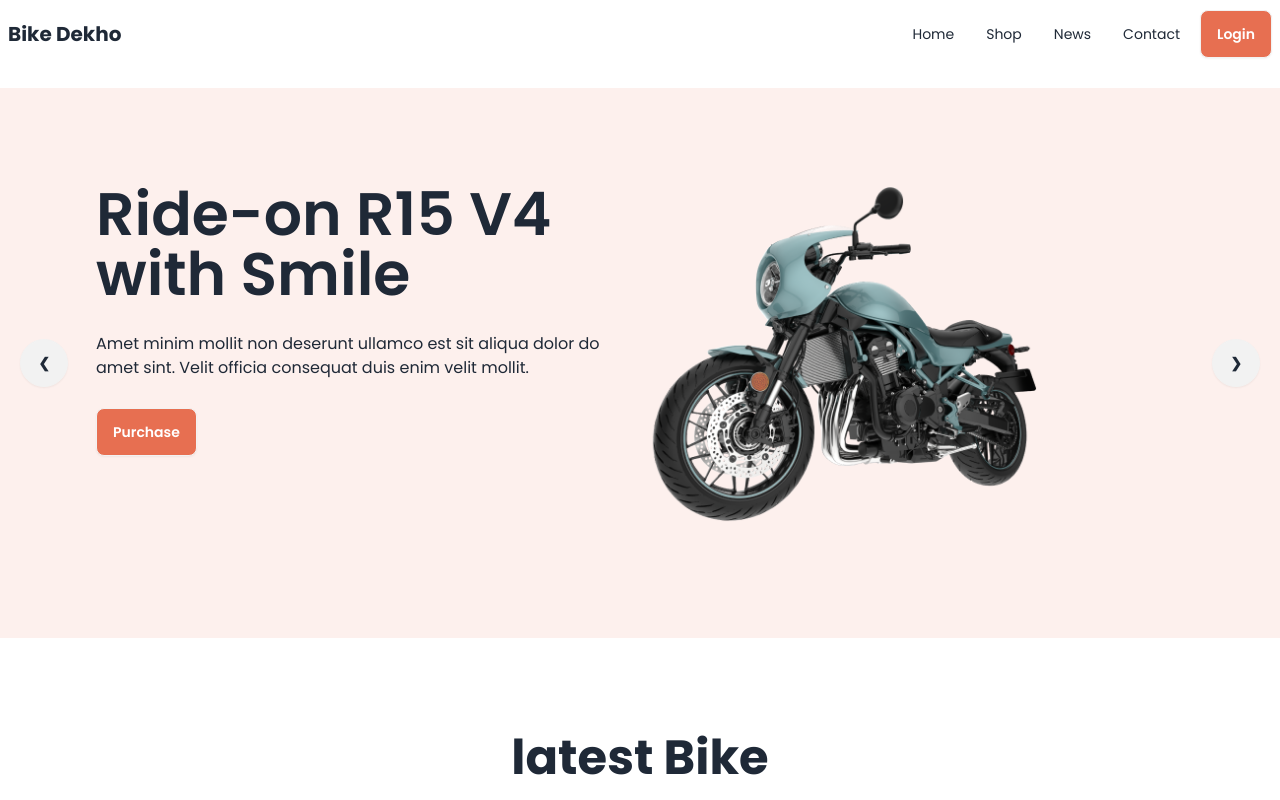
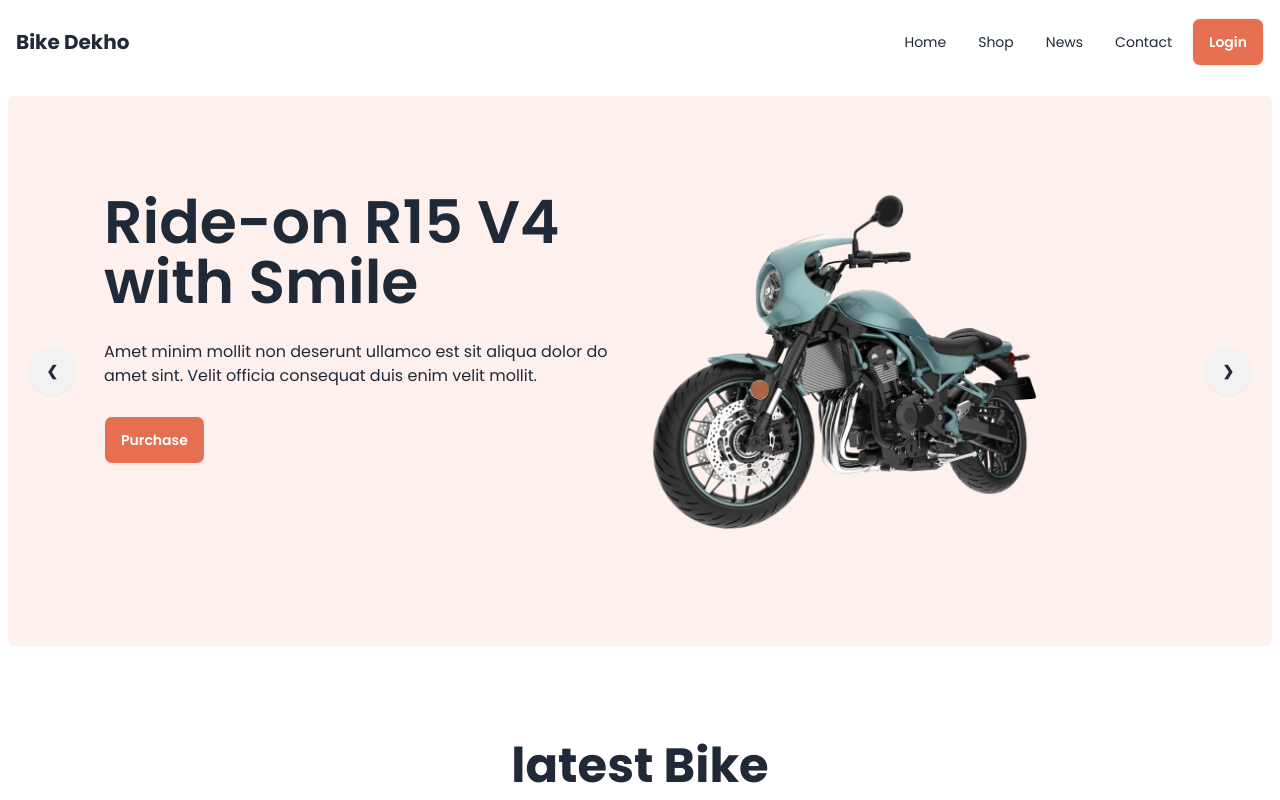
Before and after one commit to Saiful109710/biker-zone-daisyUi, a plain HTML site: page index.html in a window 1280 px wide. Shown: the top 800 px of the page. Drawn offline with nearby package versions, Linux system fonts and the light colour scheme.

Commit message:
change some style

```diff
--- a/index.html
+++ b/index.html
@@ -31,7 +31,7 @@
         }
       </script>
 </head>
-<body class="font-poppins">
+<body class="font-poppins p-2">
 
     <!-- header section -->
      <header class="md:container mx-auto ">
@@ -78,7 +78,7 @@
               </div>
         </nav>
         <!-- slider/carousel -->
-        <div class="carousel w-full bg-bike-primary-bg lg:h-[550px]">
+        <div class="carousel w-full bg-bike-primary-bg lg:h-[550px] rounded-md">
             <!-- slider-1 -->
             <div id="slide1" class="carousel-item relative w-full ">
                 <div class="flex p-14 lg:p-24 flex-col lg:flex-row">
```
